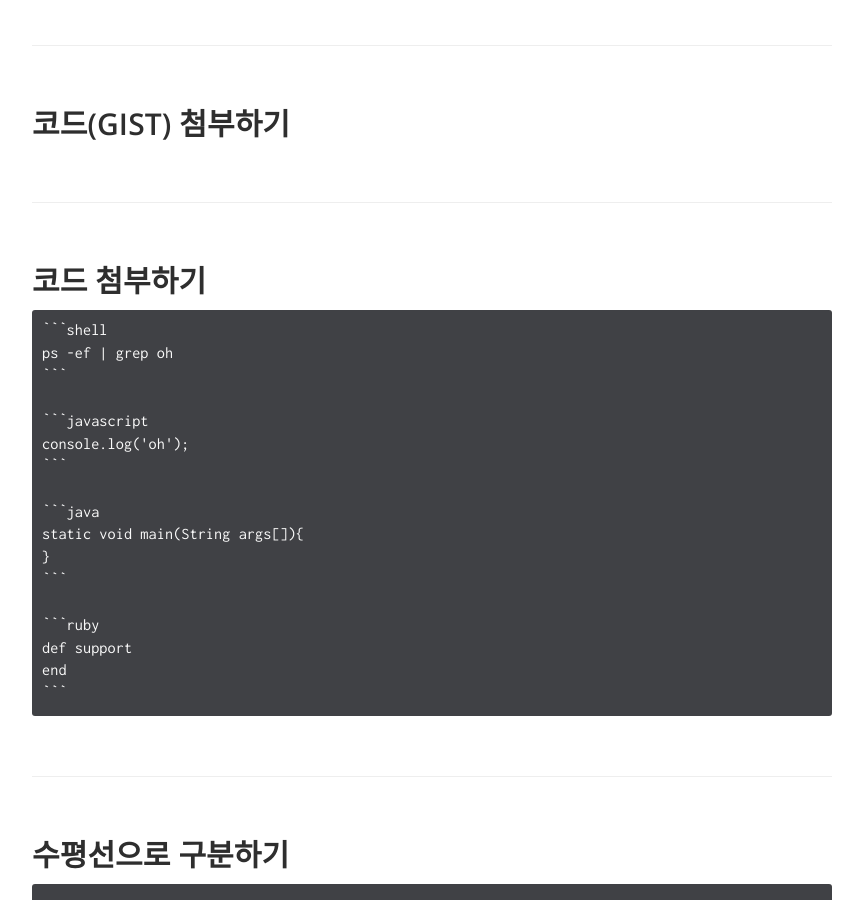
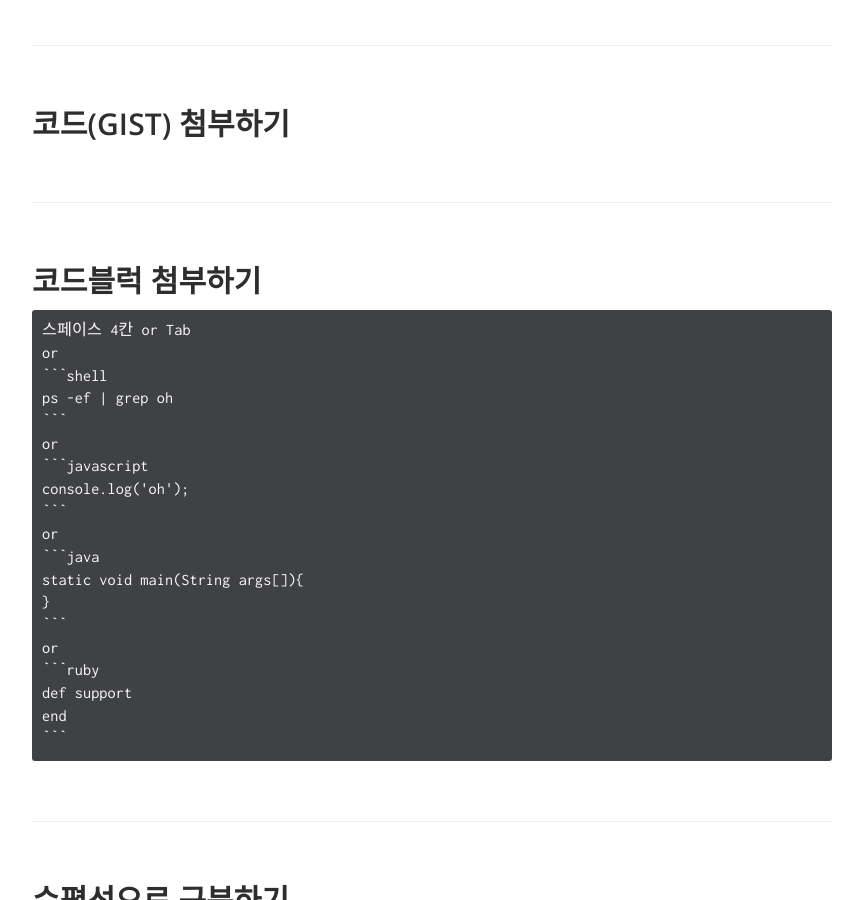
Before and after one commit to j2yes/j2yes.github.io, a Jekyll site: the page built from index.md, in a window 1280 px wide and 900 px high, scrolled down 1775 px. Shown: the whole window, without its empty margins (358-1221 px from the left). Built offline with Jekyll 4.4.1, drawn with Linux system fonts in a browser that asks for light colours; comment, search, counter and statistics services are not loaded.

Commit message:
Updated 'index.md' via CloudCannon

````diff
--- a/index.md
+++ b/index.md
@@ -45,26 +45,27 @@ comments: true
 
 ### 코드(GIST) 첨부하기
 
-### 코드 첨부하기
+### 코드블럭 첨부하기
 
+    스페이스 4칸 or Tab
+    or
     ```shell
     ps -ef | grep oh
     ```
-
+    or
     ```javascript
     console.log('oh');
     ```
-
+    or
     ```java
     static void main(String args[]){
     }
     ```
-
+    or
     ```ruby
     def support
     end
     ```
-
 
 ### 수평선으로 구분하기
 
````
